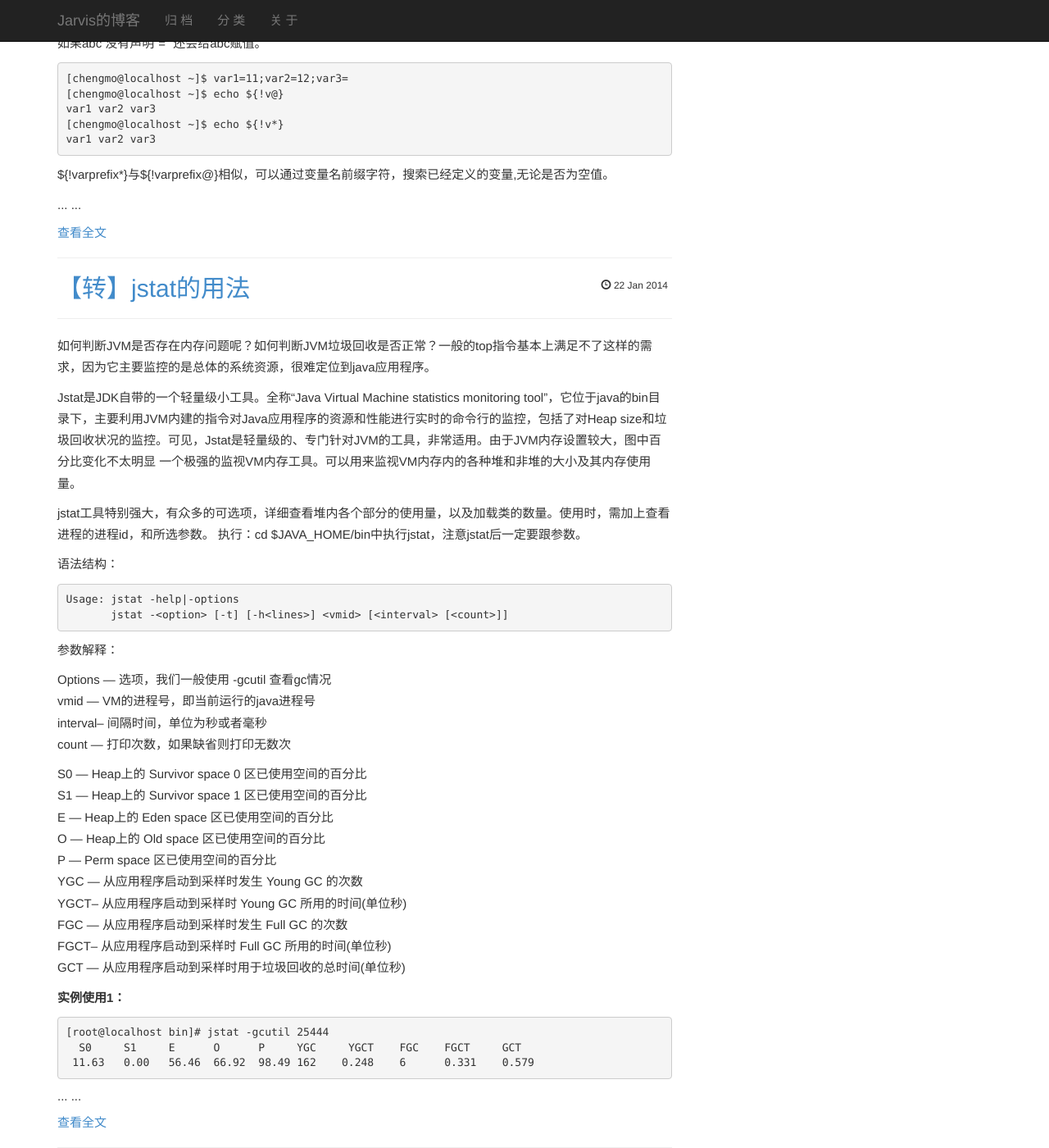
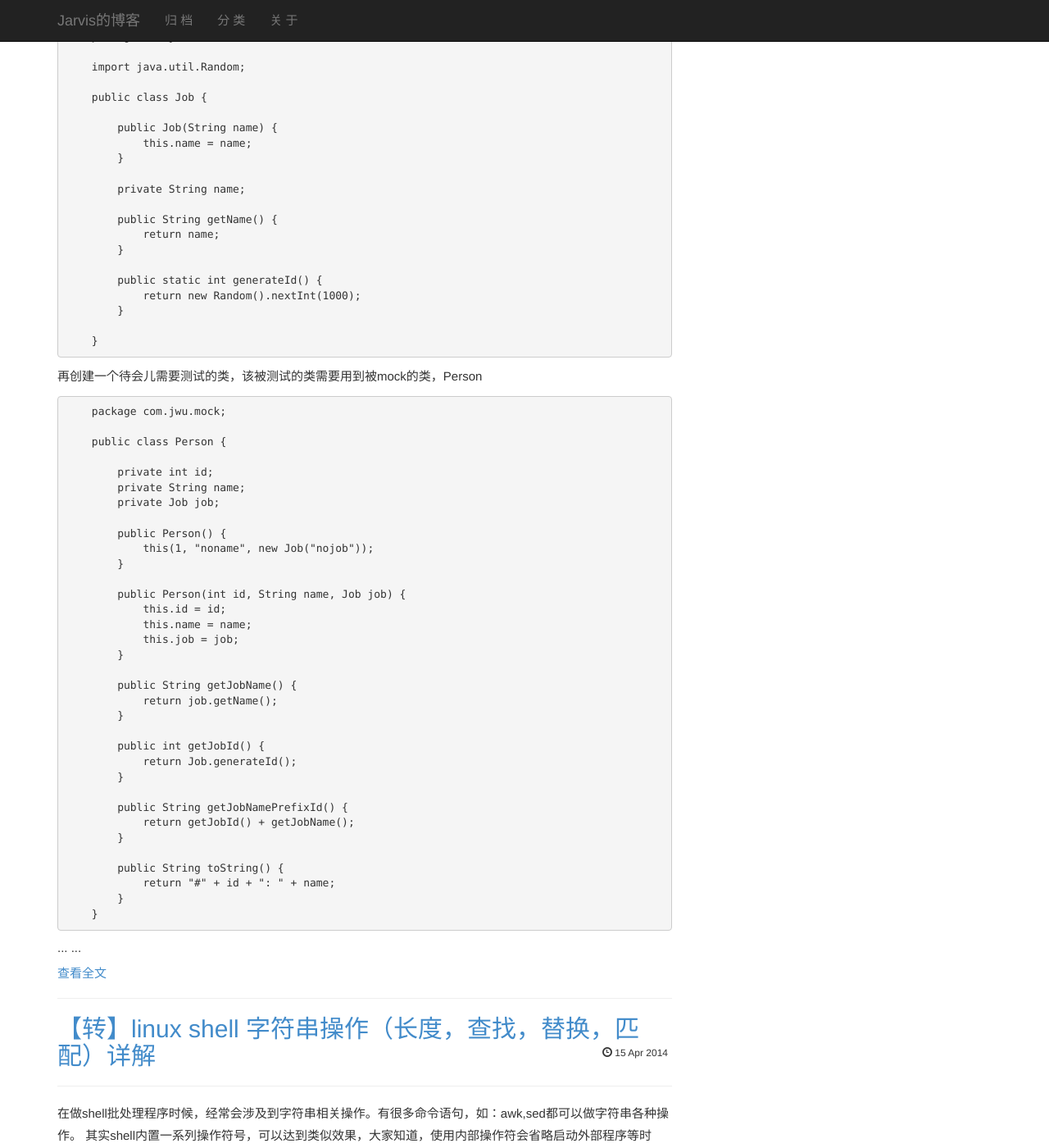
Before and after one commit to kang007long/kang007long.github.io, a Jekyll site: the page built from index.html, in a window 1280 px wide and 1400 px high, scrolled down 5569 px. Shown: the whole window at 82% size. Built offline with Jekyll 4.4.1, drawn with Linux system fonts in a browser that asks for light colours; the list of posts is cut into pages by our own code; comment, search, counter and statistics services are not loaded; some of the changed text lies outside the part shown.

Commit message:
add post

```diff
--- a/_layouts/default.html
+++ b/_layouts/default.html
@@ -157,7 +157,5 @@
 		var _bdhmProtocol = (("https:" == document.location.protocol) ? " https://" : " http://");
 		document.write(unescape("%3Cscript src='" + _bdhmProtocol + "hm.baidu.com/h.js%3Fc09ef89ffb783591c2e6f98a1d564325' type='text/javascript'%3E%3C/script%3E"));
 		</script>
-
-
 	</body>
 </html>
--- /dev/null
+++ b/_posts/2014-04-29-java-mock-static-method.md
@@ -0,0 +1,145 @@
+---
+layout: post
+title: 【转】EasyMock, PowerMock 一起mock静态方法 static method
+category: "java"
+tags: [java, junit, 单元测试]
+original: http://jwu.iteye.com/blog/1745478
+---
+
+在哪下载包就不说了，要下这么几个：
+
+easymock-3.1
+easymockclassextension-3.1
+powermock-easymock-junit-1.5
+
+
+创建一个待会儿被mock的类， Job
+
+{% highlight java %}
+    package com.jwu.mock;
+
+    import java.util.Random;
+
+    public class Job {
+
+        public Job(String name) {
+            this.name = name;
+        }
+
+        private String name;
+
+        public String getName() {
+            return name;
+        }
+
+        public static int generateId() {
+            return new Random().nextInt(1000);
+        }
+
+    }
+{% endhighlight %}
+
+
+再创建一个待会儿需要测试的类，该被测试的类需要用到被mock的类，Person
+
+{% highlight java %}
+    package com.jwu.mock;
+
+    public class Person {
+
+        private int id;
+        private String name;
+        private Job job;
+
+        public Person() {
+            this(1, "noname", new Job("nojob"));
+        }
+
+        public Person(int id, String name, Job job) {
+            this.id = id;
+            this.name = name;
+            this.job = job;
+        }
+
+        public String getJobName() {
+            return job.getName();
+        }
+
+        public int getJobId() {
+            return Job.generateId();
+        }
+
+        public String getJobNamePrefixId() {
+            return getJobId() + getJobName();
+        }
+
+        public String toString() {
+            return "#" + id + ": " + name;
+        }
+    }
+{% endhighlight %}
+
+<!--break-->
+
+然后开始写UT类，这里演示了使用EasyMock去mock普通方法，和PowerMock去模拟静态方法：
+
+{% highlight java %}
+    package com.jwu.mock;
+
+    import static org.junit.Assert.assertEquals;
+
+    import org.easymock.EasyMock;
+    import org.junit.Test;
+    import org.junit.runner.RunWith;
+    import org.powermock.api.easymock.PowerMock;
+    import org.powermock.core.classloader.annotations.PrepareForTest;
+    import org.powermock.modules.junit4.PowerMockRunner;
+
+    @RunWith(PowerMockRunner.class)
+    @PrepareForTest(Job.class)
+    public class MockStaticTest {
+
+        @Test
+        public void testMockMethod() {
+            Job job = EasyMock.createMock(Job.class);
+            String jobName = "owen";
+            EasyMock.expect(job.getName()).andReturn(jobName);
+            EasyMock.replay(job);
+
+            Person person = new Person(123, "testName", job);
+            assertEquals(person.getJobName(), jobName);
+        }
+
+        @Test
+        public void testStatic() {
+            Job job = EasyMock.createMock(Job.class);
+            int expectId = 1234;
+            PowerMock.mockStatic(Job.class);
+            EasyMock.expect(Job.generateId()).andReturn(expectId);
+            PowerMock.replay(Job.class);
+
+            Person person = new Person(123, "testName", job);
+
+            assertEquals(person.getJobId(), expectId);
+        }
+
+        @Test
+        public void testMix() {
+            Job job = EasyMock.createMock(Job.class);
+            int expectId = 1234;
+            PowerMock.mockStatic(Job.class);
+            EasyMock.expect(Job.generateId()).andReturn(expectId);
+            PowerMock.replay(Job.class);
+            String jobName = "owen";
+            EasyMock.expect(job.getName()).andReturn(jobName);
+            EasyMock.replay(job);
+
+            Person person = new Person(123, "testName", job);
+
+            assertEquals(person.getJobNamePrefixId(), expectId + jobName);
+        }
+    }
+{% endhighlight %}
+
+
+没有什么特别的，工具和包看一下就会了，真正重要的是怎么去设计UT。
--- /dev/null
+++ b/_posts/2014-08-15-linux-tcp-count.md
@@ -0,0 +1,29 @@
+---
+layout: post
+title: 【转】LINUX 查看tcp连接数及状态
+category: "linux"
+tags: [linux, tcp]
+original: http://pzzy2000.iteye.com/blog/1299660
+---
+	netstat -n | awk '/^tcp/ {++S[$NF]} END {for(a in S) print a, S[a]}'
+	TIME_WAIT 8947       等待足够的时间以确保远程TCP接收到连接中断请求的确认
+	FIN_WAIT1 15           等待远程TCP连接中断请求，或先前的连接中断请求的确认
+	FIN_WAIT2 1            从远程TCP等待连接中断请求
+	ESTABLISHED 55      代表一个打开的连接
+	SYN_RECV 21          再收到和发送一个连接请求后等待对方对连接请求的确认
+	CLOSING 2                没有任何连接状态
+	LAST_ACK 4           等待原来的发向远程TCP的连接中断请求的确认
+
+TCP连接状态详解
+
+- LISTEN：          侦听来自远方的TCP端口的连接请求
+- SYN-SENT：    再发送连接请求后等待匹配的连接请求
+- SYN-RECEIVED：再收到和发送一个连接请求后等待对方对连接请求的确认
+- ESTABLISHED： 代表一个打开的连接
+- FIN-WAIT-1：  等待远程TCP连接中断请求，或先前的连接中断请求的确认
+- FIN-WAIT-2：  从远程TCP等待连接中断请求
+- CLOSE-WAIT：  等待从本地用户发来的连接中断请求
+- CLOSING：     等待远程TCP对连接中断的确认
+- LAST-ACK：    等待原来的发向远程TCP的连接中断请求的确认
+- TIME-WAIT：   等待足够的时间以确保远程TCP接收到连接中断请求的确认
+- CLOSED：      没有任何连接状态
```
Also changed, not shown: 1 other file.
